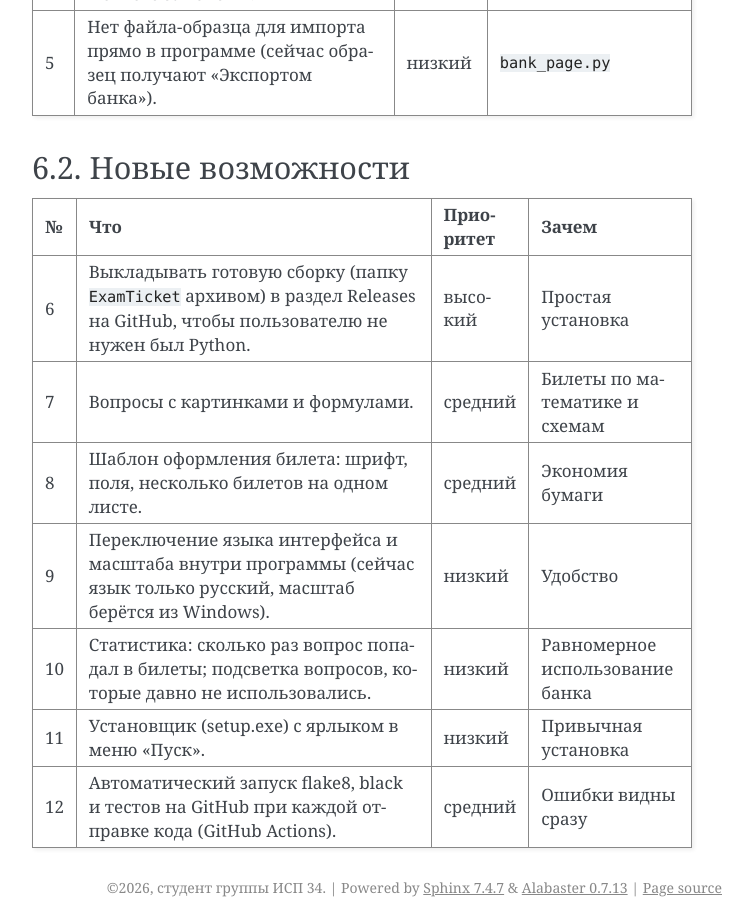
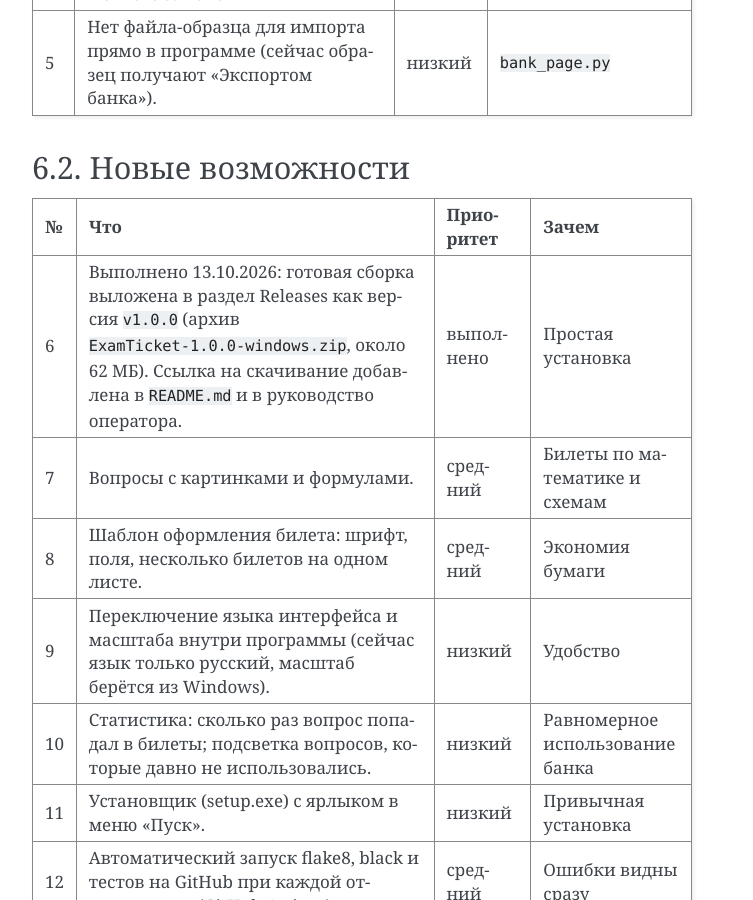
Before and after one commit to F4aqkk/ExamTicketGenerator, a Sphinx documentation site: the page built from docs/backlog.rst, in a window 1280 px wide and 900 px high, scrolled down 893 px. Shown: the whole window, without its empty margins (388-1141 px from the left). Built offline with Sphinx 7.4.7, drawn with Linux system fonts in a browser that asks for light colours.

Commit message:
В документацию добавлен модуль run и запись об изменениях

```diff
--- a/docs/api.rst
+++ b/docs/api.rst
@@ -7,6 +7,8 @@
 
 Точка входа и инфраструктура
 ----------------------------
+
+.. automodule:: run
 
 .. automodule:: app.main
 
--- a/docs/backlog.rst
+++ b/docs/backlog.rst
@@ -59,10 +59,11 @@
      - Приоритет
      - Зачем
    * - 6
-     - Выкладывать готовую сборку (папку ``ExamTicket`` архивом)
-       в раздел Releases на GitHub, чтобы пользователю не нужен был
-       Python.
-     - высокий
+     - Выполнено 13.10.2026: готовая сборка выложена в раздел Releases
+       как версия ``v1.0.0`` (архив ``ExamTicket-1.0.0-windows.zip``,
+       около 62 МБ). Ссылка на скачивание добавлена в ``README.md``
+       и в руководство оператора.
+     - выполнено
      - Простая установка
    * - 7
      - Вопросы с картинками и формулами.
```
Also changed, not shown: docs/changes.rst (+7 -0 lines).
